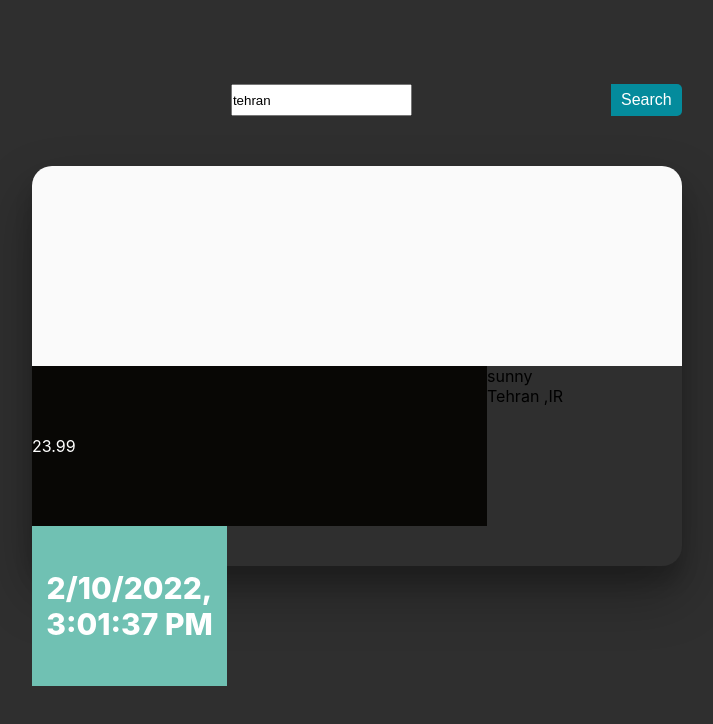
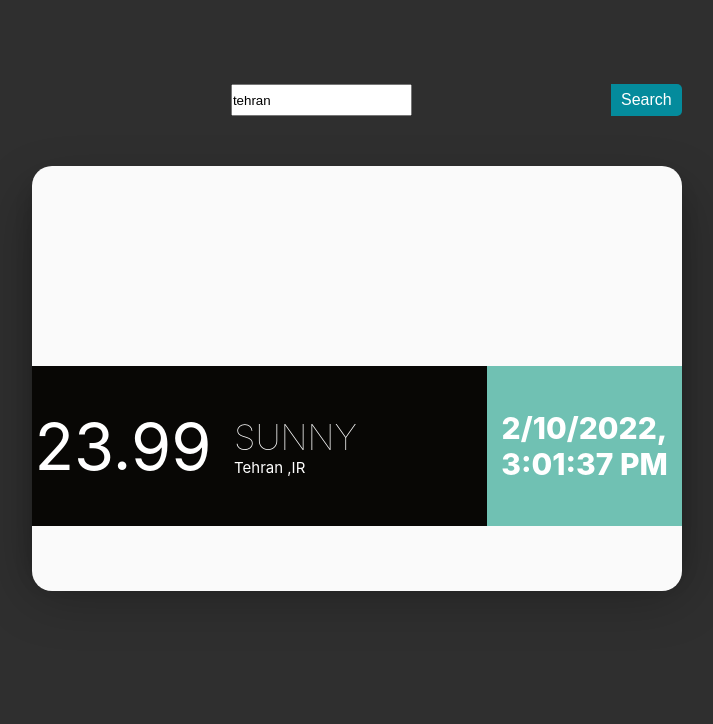
Before and after one commit to sadafamininia99/weather-app, a React (Create React App) app: page / in a window 1280 px wide. Shown: the top 724 px of the page, without its empty margins (283-996 px from the left). Built offline with nearby package versions, Linux system fonts and the light colour scheme; some icons are missing.

Commit message:
sunrise icon

```diff
--- a/src/components/WeatherDetails.js
+++ b/src/components/WeatherDetails.js
@@ -8,13 +8,24 @@
           <i className="wi-day-sunny"></i>
         </div>
         <div className="weatherInfo">
-          <span>23.99</span>
-        </div>
-        <div className="description">
-          <div className="weatherCondition">sunny</div>
-          <div className="place">Tehran ,IR</div>
+          <div className="temperature">
+            <span>23.99</span>
+          </div>
+          <div className="description">
+            <div className="weatherCondition">sunny</div>
+            <div className="place">Tehran ,IR</div>
+          </div>
         </div>
         <div className="date">{new Date().toLocaleString()} </div>
+        <div className="extra-temp">
+          <div className="temp-info-minmax">
+            <div className="two-sided-section">
+              <p>
+                <i className={"wi wi-sunset"}></i>
+              </p>
+            </div>
+          </div>
+        </div>
       </article>
     </>
   );
```
